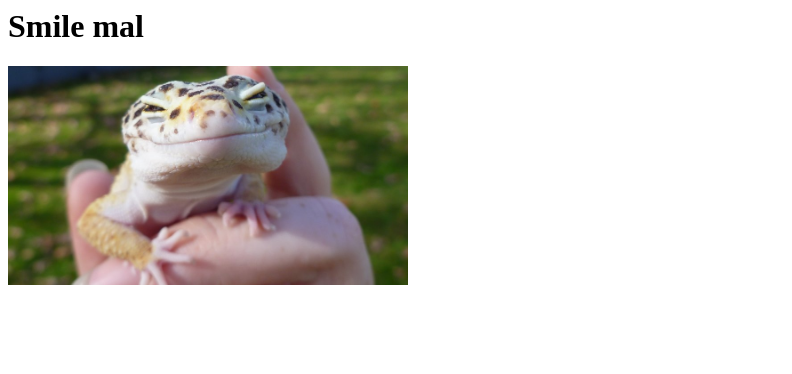
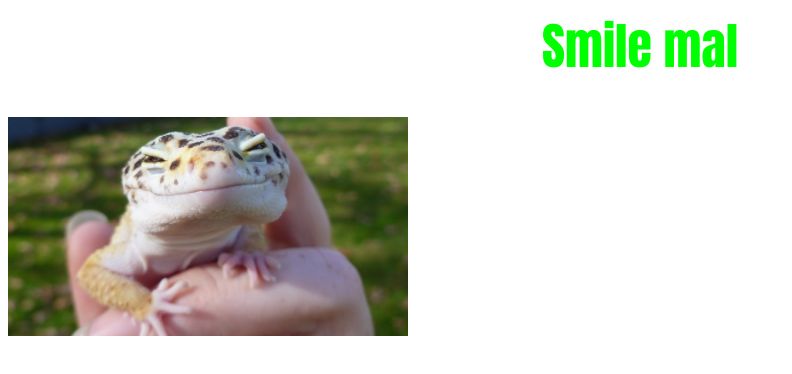
Before and after one commit to heiziger/heiziger.github.io, a plain HTML site: page index.html in a window 1280 px wide. Shown: the whole page, without its empty margins (0-792 px from the left). Drawn offline with Linux system fonts and the light colour scheme.

Commit message:
Implement CSS
Added CSS

```diff
--- a/index.html
+++ b/index.html
@@ -2,6 +2,7 @@
  <head>
   <title>Leopardgecko</title>
   <meta charset="utf-8">
+<link rel="stylesheet" type="text/css" href="style.css">
 </head>
 <body>
  <h1>Smile mal</h1>
--- /dev/null
+++ b/style.css
@@ -0,0 +1,6 @@
+h1 {
+text-align: center;
+color: lime;
+font-size: 50px;
+font-family: "Impact";
+}
```
